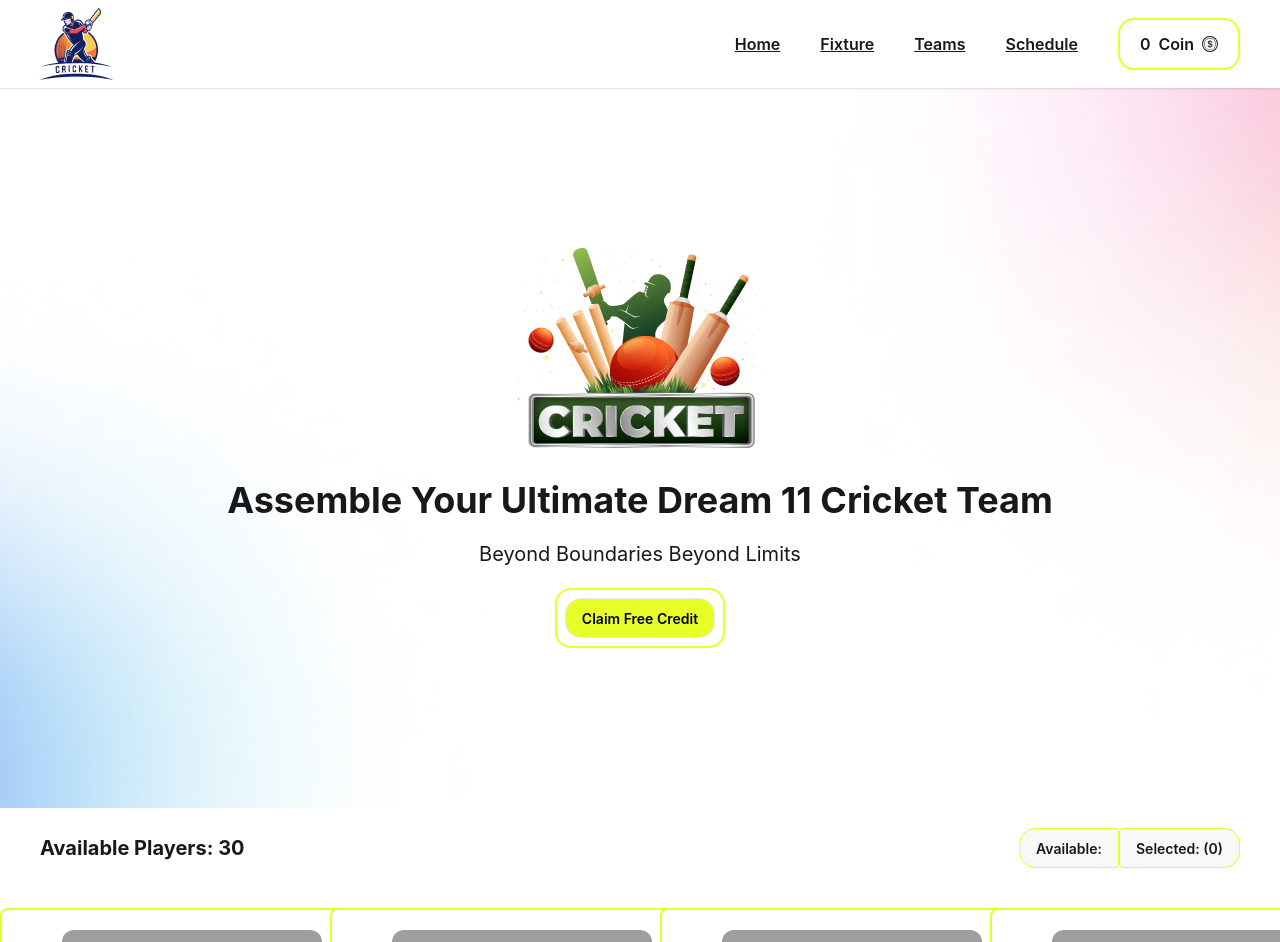
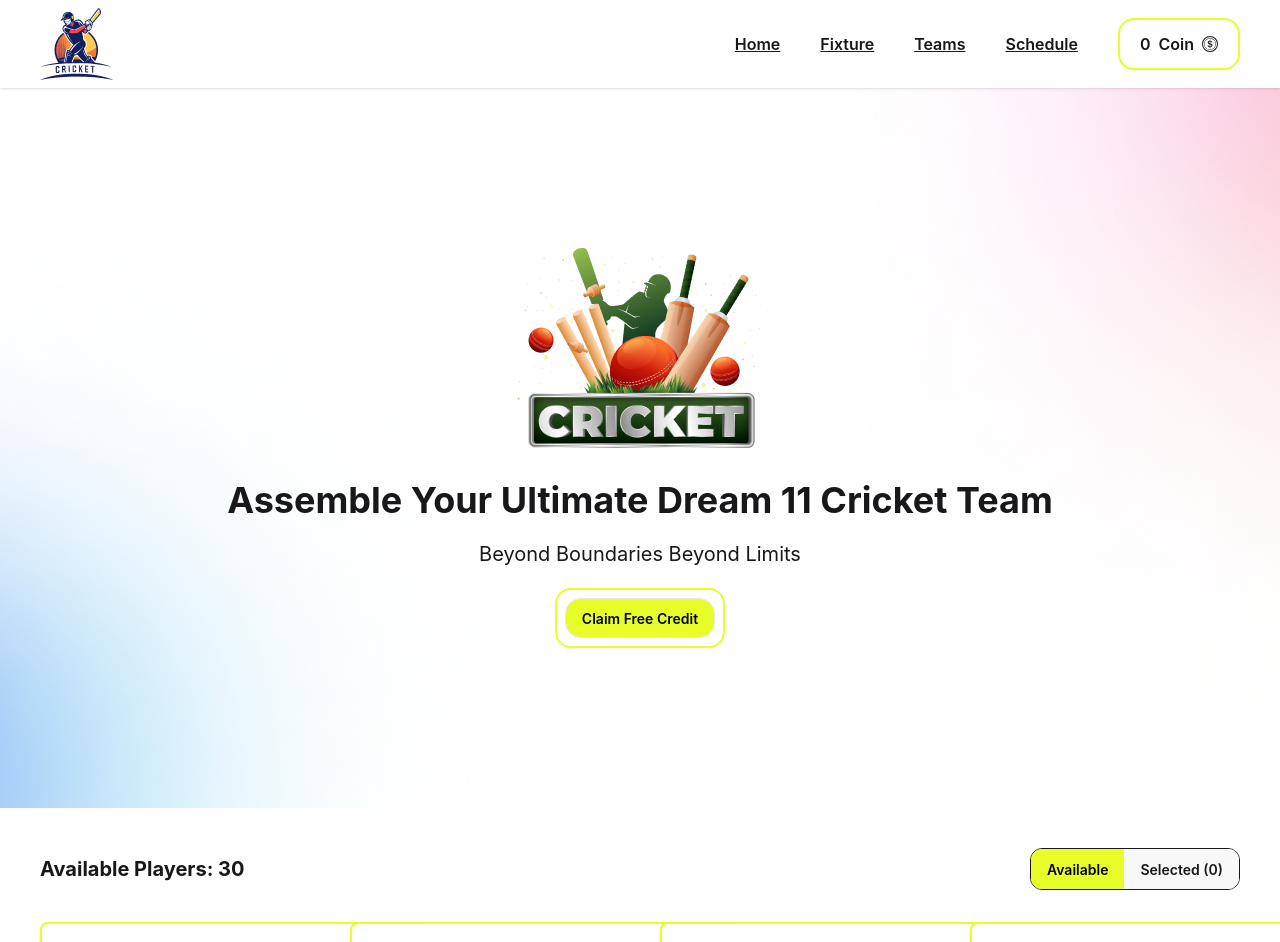
Before and after one commit to webdiv-rakib/bpl-dream-11, a React (Vite) app: page / in a window 1280 px wide. Shown: the top 942 px of the page. Built offline with nearby package versions, Linux system fonts and the light colour scheme; grey boxes are pictures that could not be loaded.

Commit message:
selected and available button now working.

```diff
--- a/src/App.jsx
+++ b/src/App.jsx
@@ -55,6 +55,11 @@ function App() {
     }
   }
 
+  const handleRemovePlayer = id => {
+    const remainingPlayers = selectedPlayers.filter(p => p.player_id !== id);
+    setSelectedPlayers(remainingPlayers);
+  }
+
   return (
     <>
       <Header coins={coins}></Header>
@@ -74,6 +79,8 @@ function App() {
       <Players
         handleChoosePlayer={handleChoosePlayer}
         selectedCount={selectedPlayers.length}
+        selectedPlayers={selectedPlayers}
+      handleRemovePlayer={handleRemovePlayer}
       ></Players>
     </>
   )
--- a/src/componenets/Players/Players.jsx
+++ b/src/componenets/Players/Players.jsx
@@ -1,32 +1,87 @@
 import React, { useEffect, useState } from 'react';
 import Player from '../Player/Player';
-const Players = ({ handleChoosePlayer, selectedCount }) => {
-    const [players, setPlayers] = useState([])
+
+const Players = ({ handleChoosePlayer, selectedCount, selectedPlayers, handleRemovePlayer }) => {
+    const [players, setPlayers] = useState([]);
+    const [isActive, setIsActive] = useState({
+        available: true,
+        status: 'available'
+    });
+
+    const handleIsActiveState = status => {
+        if (status === 'available') {
+            setIsActive({ available: true, status: 'available' });
+        } else {
+            setIsActive({ available: false, status: 'selected' });
+        }
+    };
+
     useEffect(() => {
         fetch('players.json')
             .then(res => res.json())
-            .then(data => setPlayers(data))
-    }, [])
+            .then(data => setPlayers(data));
+    }, []);
+
     return (
-        <div>
-            <div className='flex justify-between items-center px-10 mt-5'>
+        <div className="px-10 mt-10">
+            <div className='flex justify-between items-center mb-8'>
                 <div>
-                    <h3 className='text-xl font-bold'>Available Players: {players.length}</h3>
+                    <h3 className='text-xl font-bold'>
+                        {isActive.available ? `Available Players: ${players.length}` : `Selected Player (${selectedCount}/6)`}
+                    </h3>
                 </div>
-                <div>
-                    <button className='btn rounded-l-2xl border-[#e7fe29]'>Available: </button>
-                    <button className='btn rounded-r-2xl border-[#e7fe29]'>Selected: ({selectedCount})</button>
+                <div className="flex border rounded-xl overflow-hidden">
+                    <button
+                        className={`btn rounded-none border-none ${isActive.available ? ' bg-[#e7fe29] text-black' : ''}`}
+                        onClick={() => handleIsActiveState('available')}>Available</button>
+
+                    <button
+                        className={`btn rounded-none border-none ${!isActive.available ? 'bg-[#e7fe29] text-black' : ''}`}
+                        onClick={() => handleIsActiveState('selected')}>Selected ({selectedCount})</button>
                 </div>
             </div>
-            <div className='grid grid-cols-4 justify-self-center mt-10 gap-10'>
-                {
-                    players.map(player => <Player
-                        player={player}
-                        key={player.id}
-                        handleChoosePlayer={handleChoosePlayer}
-                    ></Player>)
-                }
-            </div>
+
+            {/* CONDITIONAL RENDERING STARTS HERE */}
+            {isActive.available ? (
+                // AVAILABLE GRID VIEW
+                <div className='grid grid-cols-1 md:grid-cols-2 lg:grid-cols-3 xl:grid-cols-4 gap-10'>
+                    {players.map(player => (
+                        <Player
+                            player={player}
+                            key={player.player_id} // Changed from player.id to match your JSON
+                            handleChoosePlayer={handleChoosePlayer}
+                        />
+                    ))}
+                </div>
+            ) : (
+                // SELECTED LIST VIEW
+                <div className="space-y-4">
+                    {selectedPlayers.map(player => (
+                        <div key={player.player_id} className="flex justify-between items-center p-4 border rounded-2xl shadow-sm">
+                            <div className="flex items-center gap-4">
+                                <img className="w-20 h-20 rounded-2xl object-cover" src={player.player_image} alt="" />
+                                <div>
+                                    <h2 className="text-xl font-bold">{player.name}</h2>
+                                    <p className="text-gray-500">{player.player_type}</p>
+                                    <p className="font-semibold text-orange-500">{player.bpl_price}</p>
+                                </div>
+                            </div>
+                            <button
+                                onClick={() => handleRemovePlayer(player.player_id)}
+                                className="btn btn-ghost text-red-500 text-2xl"
+                            >
+                                🗑️
+                            </button>
+                        </div>
+                    ))}
+                    <button
+                        onClick={() => handleIsActiveState('available')}
+                        className="btn bg-[#e7fe29] font-bold mt-4 text-black rounded-2xl"
+                    >
+                        Add More Player
+                    </button>
+                </div>
+            )}
         </div>
     );
 };
```
